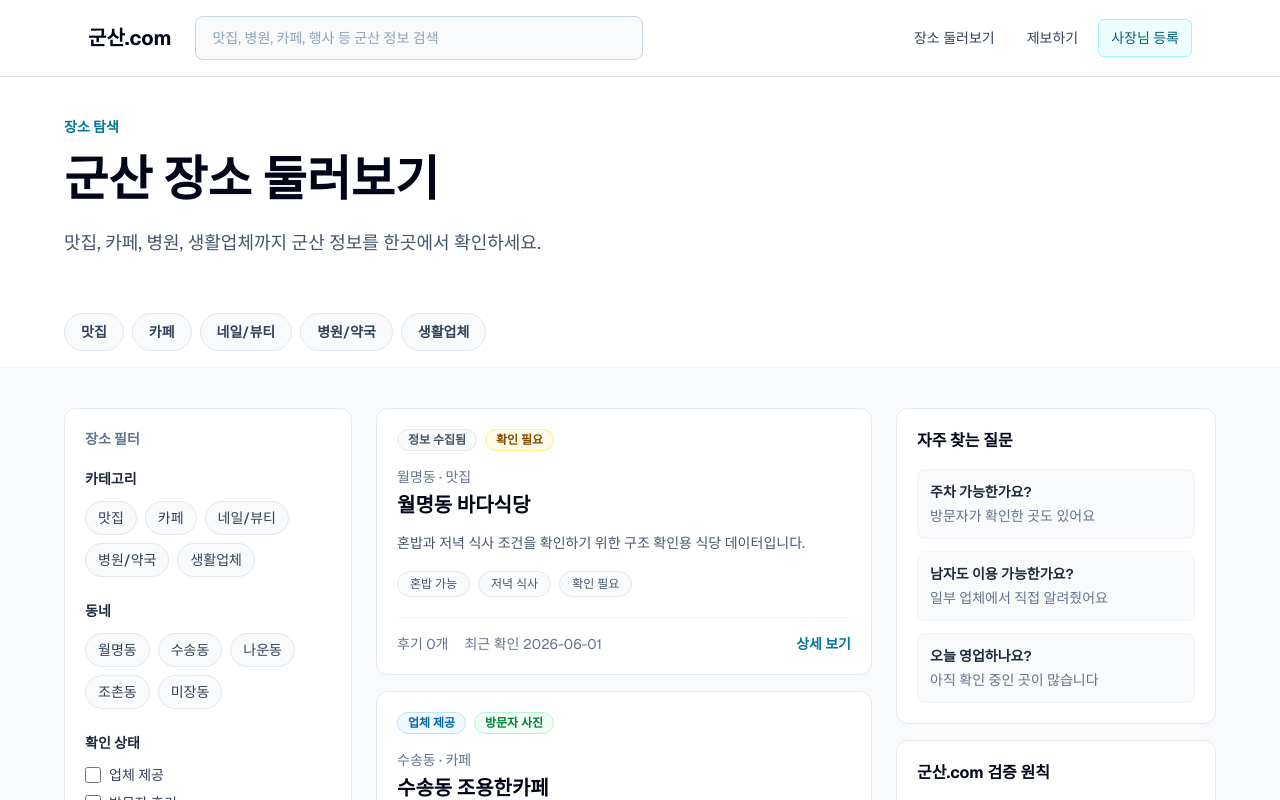
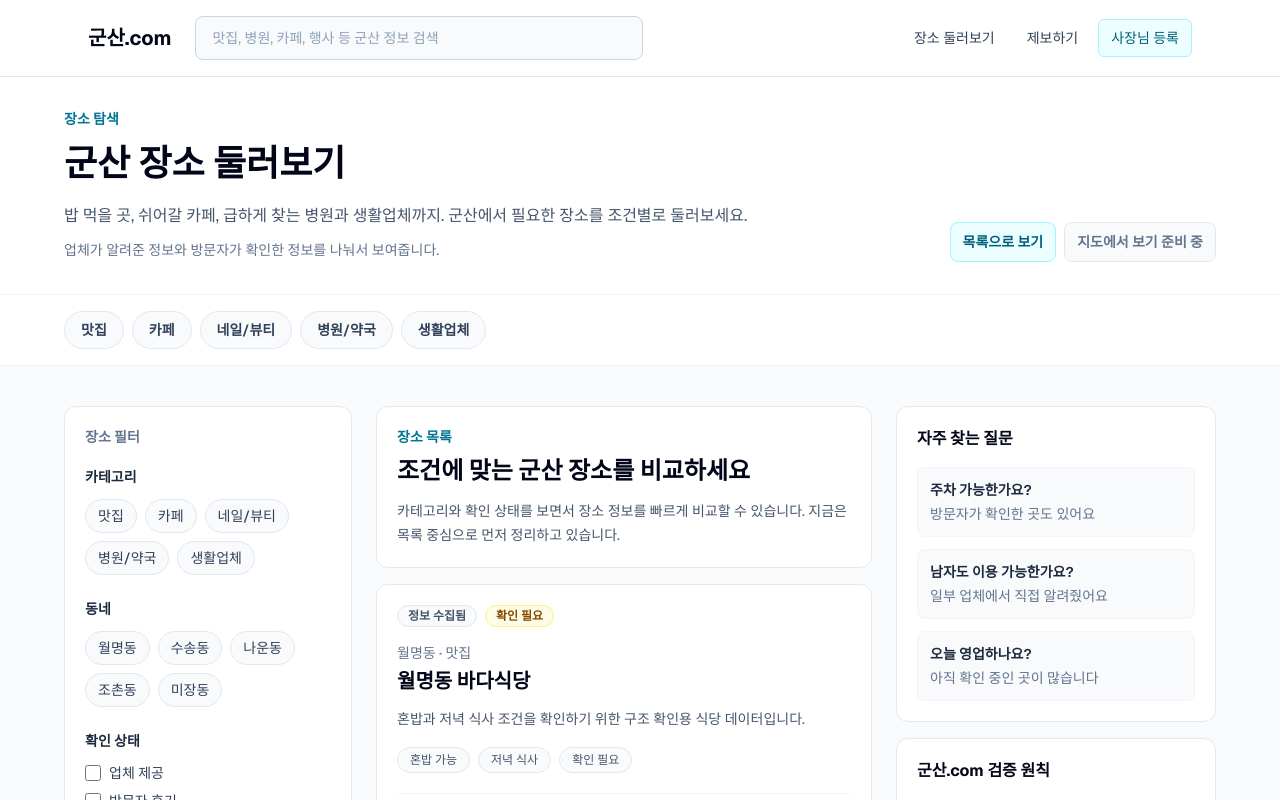
Before and after one commit to Aprasaks/gunsan-com, a Next.js app: page /places in a window 1280 px wide. Shown: the top 800 px of the page. Built offline with nearby package versions, Linux system fonts and the light colour scheme.

Commit message:
장소 목록 페이지 탐색 구조 정리 #36

```diff
--- a/app/places/page.tsx
+++ b/app/places/page.tsx
@@ -12,15 +12,33 @@ export default function PlacesPage() {
     <main className="min-h-screen bg-slate-50 text-slate-950">
       <Header />
 
-      <section className="bg-white px-5 py-10 sm:px-6">
+      <section className="border-b border-slate-100 bg-white px-5 py-8 sm:px-6">
         <div className="mx-auto w-full max-w-6xl">
-          <p className="text-sm font-semibold text-cyan-700">장소 탐색</p>
-          <h1 className="mt-3 text-3xl font-bold leading-tight text-slate-950 sm:text-5xl">
-            군산 장소 둘러보기
-          </h1>
-          <p className="mt-5 max-w-2xl text-base leading-7 text-slate-600 sm:text-lg">
-            맛집, 카페, 병원, 생활업체까지 군산 정보를 한곳에서 확인하세요.
-          </p>
+          <div className="flex flex-col gap-5 lg:flex-row lg:items-end lg:justify-between">
+            <div>
+              <p className="text-sm font-semibold text-cyan-700">장소 탐색</p>
+              <h1 className="mt-3 text-3xl font-bold leading-tight text-slate-950 sm:text-4xl">
+                군산 장소 둘러보기
+              </h1>
+              <p className="mt-4 max-w-3xl text-base leading-7 text-slate-600">
+                밥 먹을 곳, 쉬어갈 카페, 급하게 찾는 병원과 생활업체까지.
+                군산에서 필요한 장소를 조건별로 둘러보세요.
+              </p>
+              <p className="mt-2 max-w-3xl text-sm leading-6 text-slate-500">
+                업체가 알려준 정보와 방문자가 확인한 정보를 나눠서
+                보여줍니다.
+              </p>
+            </div>
+
+            <div className="flex flex-wrap gap-2">
+              <span className="inline-flex h-10 items-center rounded-lg border border-cyan-200 bg-cyan-50 px-3 text-sm font-semibold text-cyan-800">
+                목록으로 보기
+              </span>
+              <span className="inline-flex h-10 items-center rounded-lg border border-slate-200 bg-slate-50 px-3 text-sm font-semibold text-slate-500">
+                지도에서 보기 준비 중
+              </span>
+            </div>
+          </div>
         </div>
       </section>
 
@@ -31,6 +49,16 @@ export default function PlacesPage() {
           <FilterPanel />
 
           <section aria-label="군산 장소 목록" className="space-y-4">
+            <div className="rounded-xl border border-slate-200 bg-white p-5">
+              <p className="text-sm font-semibold text-cyan-700">장소 목록</p>
+              <h2 className="mt-2 text-2xl font-bold text-slate-950">
+                조건에 맞는 군산 장소를 비교하세요
+              </h2>
+              <p className="mt-3 text-sm leading-6 text-slate-600">
+                카테고리와 확인 상태를 보면서 장소 정보를 빠르게 비교할 수
+                있습니다. 지금은 목록 중심으로 먼저 정리하고 있습니다.
+              </p>
+            </div>
             {places.map((place) => (
               <PlaceCard key={place.id} place={place} />
             ))}
```
